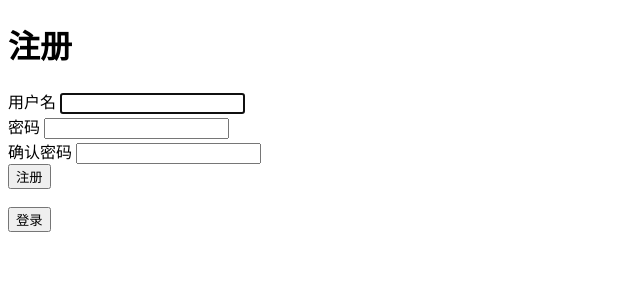
After one commit to wukong86372/DjangoProject, a Django app: page /board/register/ in a window 1280 px wide. The commit adds this page. Shown: the top 300 px of the page, without its empty margins (0-640 px from the left). Run offline with Django 3.2, Linux system fonts and the light colour scheme.

Commit message:
增添了注册功能，但存在创建的账户无法正常使用的bug

```diff
--- a/board/auth_views.py
+++ b/board/auth_views.py
@@ -1,4 +1,5 @@
 from django.contrib import auth
+from django.contrib.auth.hashers import make_password
 from django.contrib.auth.models import User
 from django.contrib.auth.decorators import login_required
 from django.forms import models
@@ -17,10 +18,28 @@ def login(request):
             messages = models.Message.objects.all()
             return render(request, 'board/index.html', {'messages': messages})
         else:
-            return render(request, 'board/login.html', {'error': 'username or password error!'})
+            return render(request, 'board/login.html', {'error': '用户名或密码错误!'})
     else:
         return render(request, 'board/login.html', {'error': ''})
 
 def logout(request):
     auth.logout(request)
     return redirect('board:logout')
+
+def register(request):
+    if request.method == "POST":
+        username = request.POST.get('username',None)
+        password1 = request.POST.get('password1',None)
+        password2 = request.POST.get('password2', None)
+        if password1 != password2:
+            return render(request, 'board/register.html', {'error': '两次密码不一致！'})
+        user = auth.authenticate(username=username)
+        if len(user) > 0:
+            return render(request, 'board/register.html', {'error': '用户名已存在!'})
+        else:
+            password = make_password(password1)
+            user = User.objects.create(username=username, password=password)
+            user.save()
+            return render(request, 'board/register.html', {'error': '成功创建'})
+
+    return render(request, 'board/register.html')
--- a/board/templates/board/login.html
+++ b/board/templates/board/login.html
@@ -19,9 +19,13 @@
             <label for="password">密码</label>
             <input type="password" id="password" name="password" required/>
         </div>
-        <button type="submit">登录</button>
         <br>{{ error }}<br>
+        &nbsp;&nbsp;&nbsp;<button type="submit">登录</button>&nbsp;&nbsp;&nbsp;
     </form>
+    &nbsp;&nbsp;
+    <a href={% url 'board:register' %}>
+        <button>注册</button>
+    </a>
 </div>
 {% endblock %}
 </body>
--- /dev/null
+++ b/board/templates/board/register.html
@@ -0,0 +1,35 @@
+<!DOCTYPE html>
+<html lang="en">
+<head>
+    <meta charset="UTF-8">
+    <title>注册</title>
+</head>
+<body>
+    {% extends "board/base.html" %}
+{% block content %}
+<h1>注册</h1>
+<div>
+    <form method="POST" action="{% url 'board:register' %}">
+        {% csrf_token %}
+        <div>
+            <label for="username">用户名</label>
+            <input type="text" id="username" name="username" autofocus required/>
+        </div>
+        <div>
+            <label for="password">密码</label>
+            <input type="password" id="password1" name="password1" required/>
+        </div>
+        <div>
+            <label for="password">确认密码</label>
+            <input type="password" id="password2" name="password2" required/>
+        </div>
+        <button type="submit">注册</button>
+        <br>{{ error }}<br>
+    </form>
+    <a href={% url 'board:login' %}>
+        <button>登录</button>
+    </a>
+</div>
+{% endblock %}
+</body>
+</html>
--- a/board/urls.py
+++ b/board/urls.py
@@ -9,5 +9,6 @@ urlpatterns = [
     path('login/', auth_views.login, name='login'),
     # url(r'^authenticate/$', auth_views.authenticate, name='authenticate'),
     path('logout/', auth_views.logout, name='logout'),
+    path('register/',auth_views.register, name='register'),
     path('',views.base, name='base'),
 ]
```
